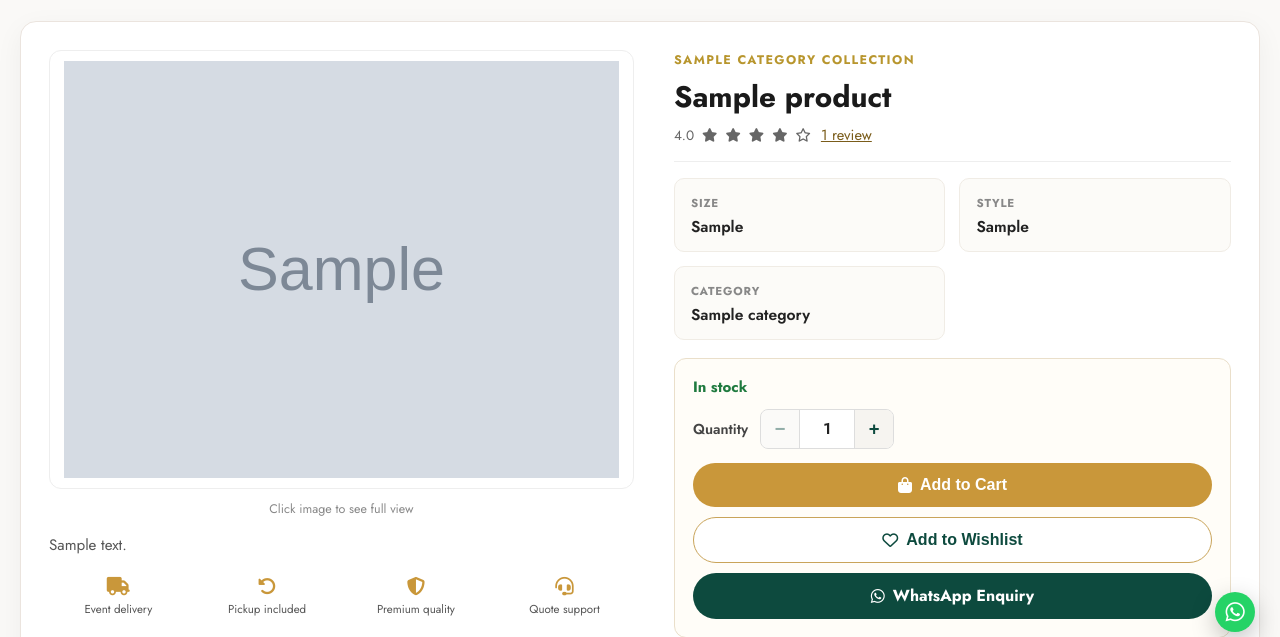
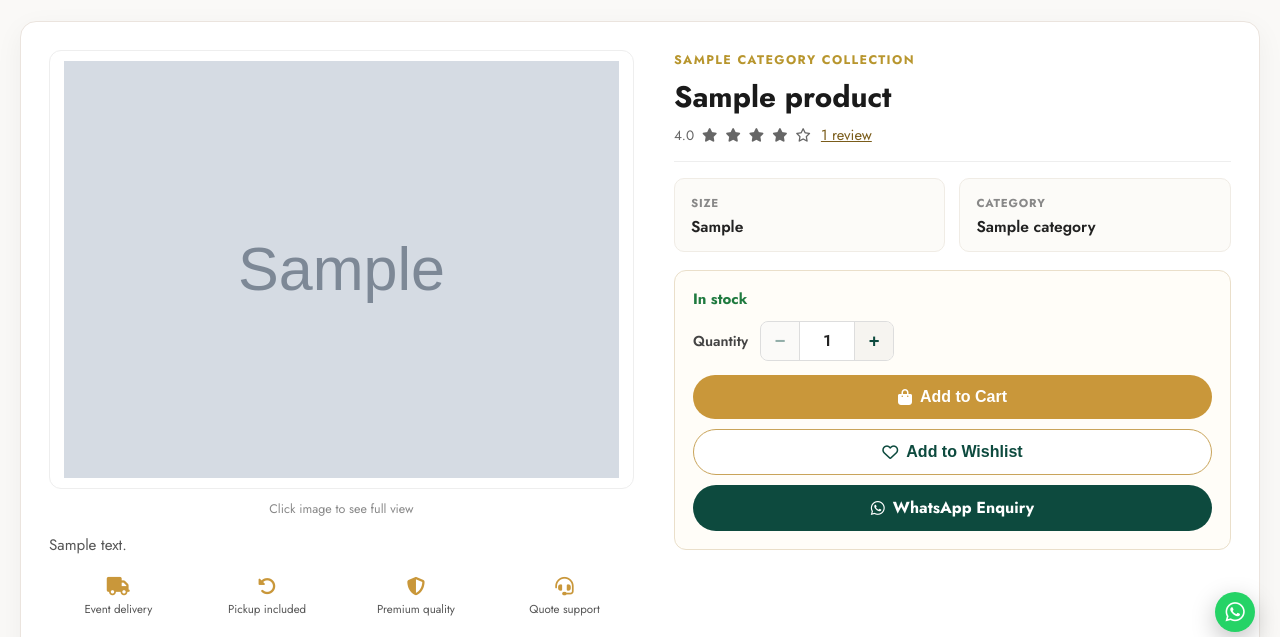
Before and after one commit to krithish-14/impress-Event-Rental, a Django app: a page that uses templates/product_detail.html in a window 1280 px wide. Shown: the part 143-780 px from the top of the page. Run offline with Django 5.2, Linux system fonts and the light colour scheme; tables that the repository leaves empty hold one stand-in row (values such as "Sample post"); grey boxes marked "Sample" are stand-in pictures.

Commit message:
Remove style field from product detail pages.
Co-authored-by: Cursor <cursoragent@cursor.com>

```diff
--- a/templates/product_detail.html
+++ b/templates/product_detail.html
@@ -57,12 +57,6 @@
           <div class="pdp-spec">
             <label>Size</label>
             <strong>{{ product.size }}</strong>
-          </div>
-          {% endif %}
-          {% if product.style %}
-          <div class="pdp-spec">
-            <label>Style</label>
-            <strong>{{ product.style }}</strong>
           </div>
           {% endif %}
           <div class="pdp-spec">
```
